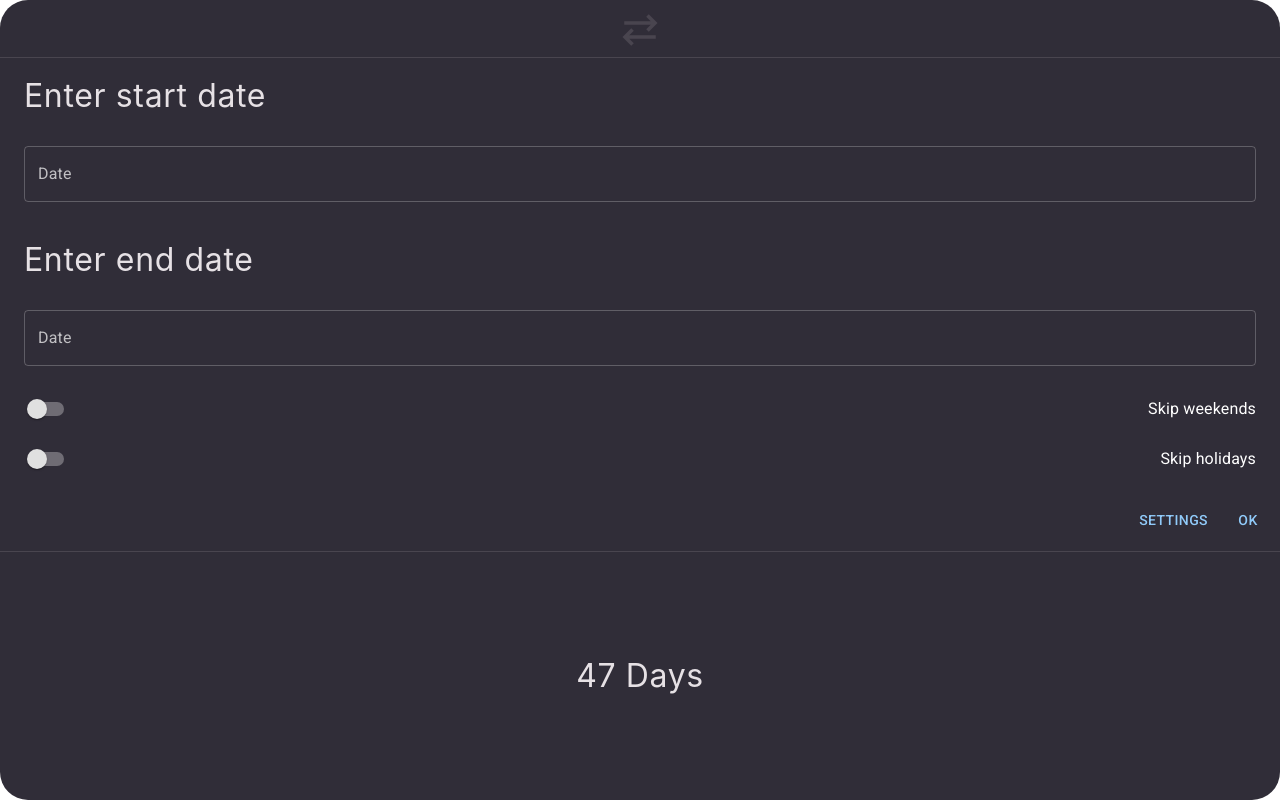
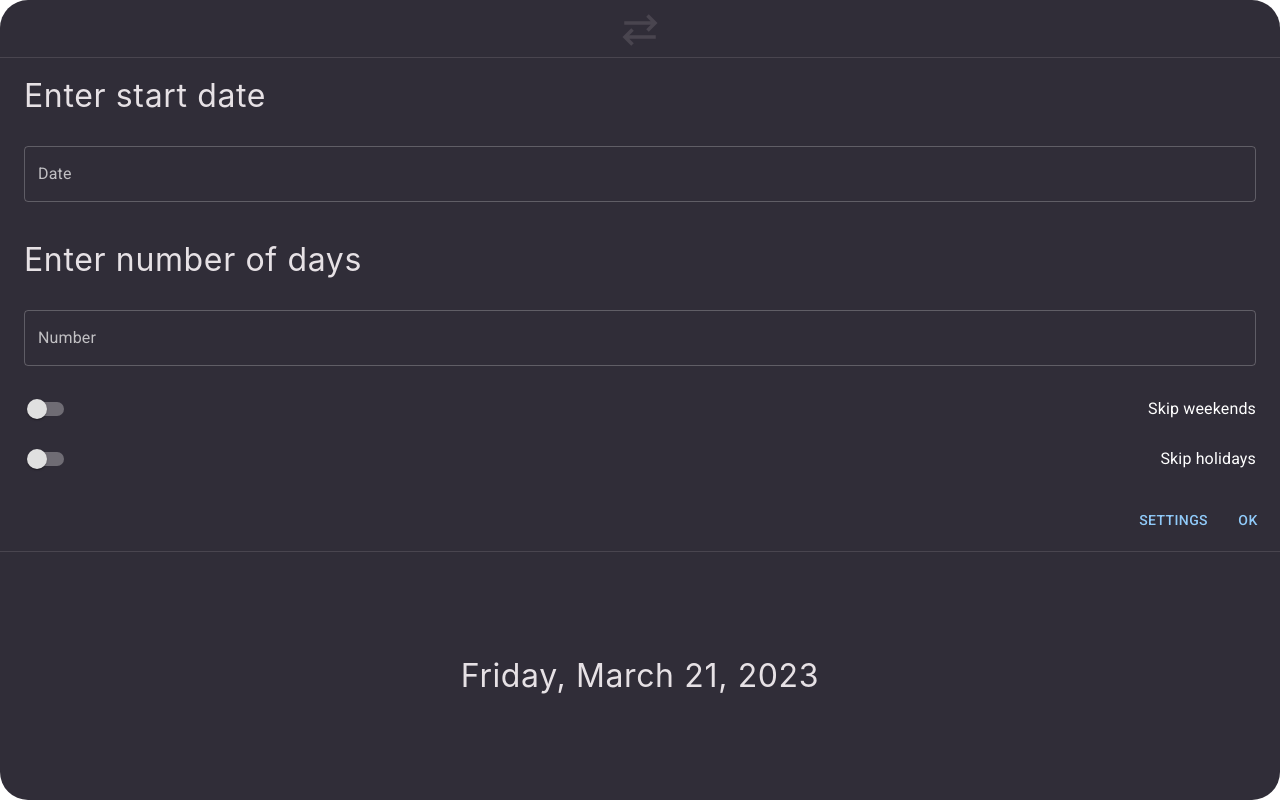
Before and after one commit to dyyllaann/date-calculator, a React (Create React App) app: page / in a window 1280 px wide. Built offline with nearby package versions, Linux system fonts and the light colour scheme.

Commit message:
Implement toggle functionality for appHeader.

```diff
--- a/src/App.js
+++ b/src/App.js
@@ -20,14 +20,27 @@ const darkTheme = createTheme({
 });
 
 function App() {
+	const [view, setView] = React.useState("toDate");
+
+	const clickHandler = () => {
+		if (view === "toDate") {
+			setView("toDays");
+		} else {
+			setView("toDate");
+		}
+	};
+
 	return (
 		<ThemeProvider theme={darkTheme}>
 			<div className="App">
 				<section className="appHeader">
-					<img src={modeButton} className="logoButton" alt="Change mode." />
+					<img src={modeButton} className="logoButton" alt="Change mode." onClick={clickHandler} />
 				</section>
-				{/* <ToDate /> */}
-				<ToDays />
+				{view === "toDate" ? (
+					<ToDate setView={setView} />
+				) : (
+					<ToDays setView={setView} />
+				)}
 			</div>
 		</ThemeProvider>
 	);
```
